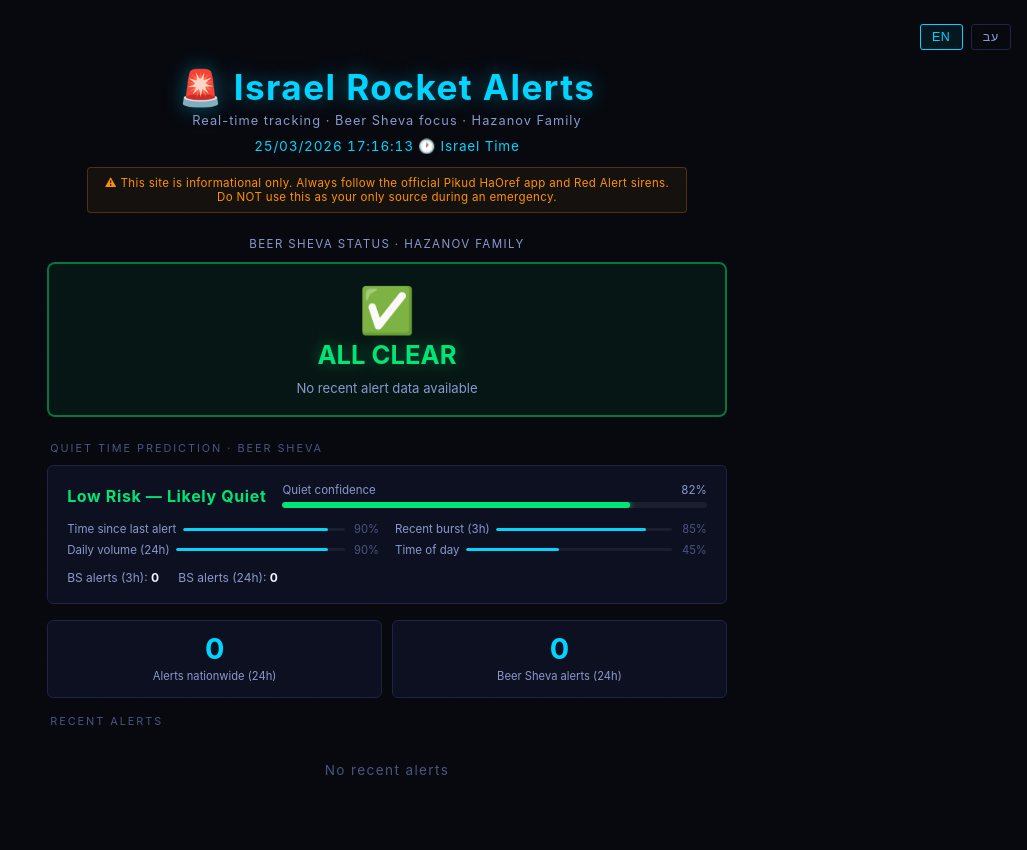
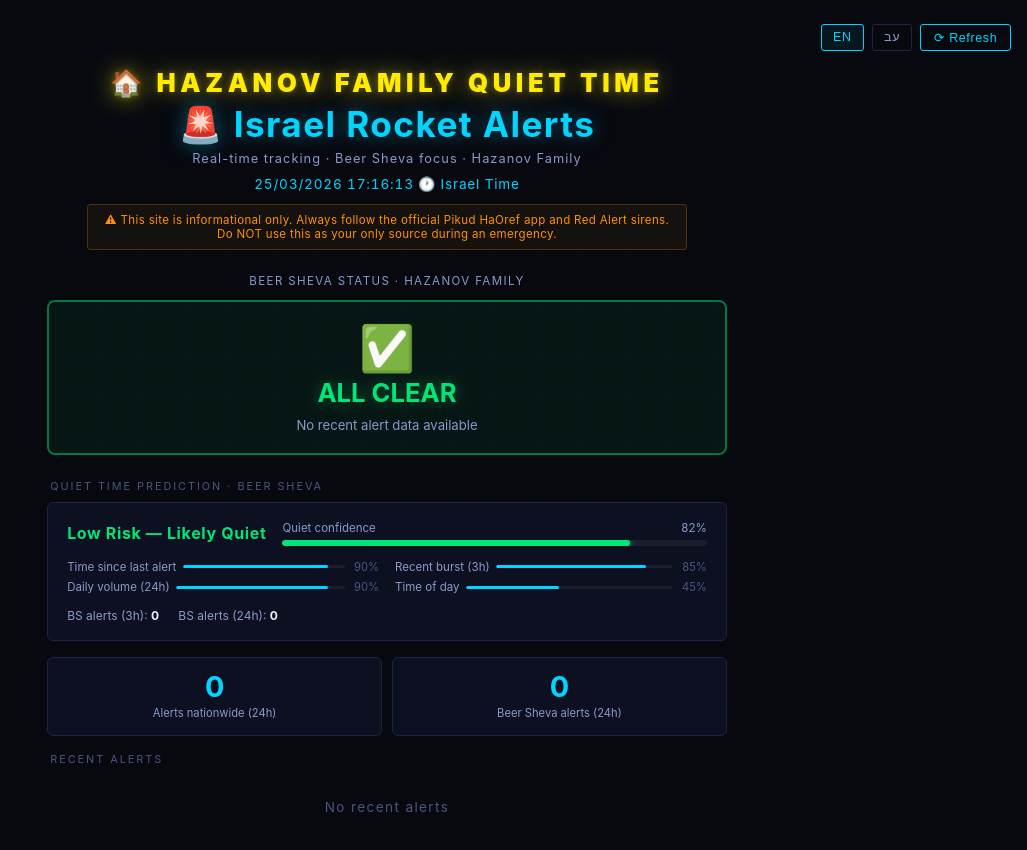
Before and after one commit to BorisHaz/israel-rocket-alerts, a plain HTML site: page index.html in a window 1280 px wide. Shown: the whole page, without its empty margins (253-1280 px from the left). Drawn offline with Linux system fonts and the light colour scheme.

Commit message:
feat: Hazanov Family Quiet Time title, refresh button, 30s polling, repository_dispatch trigger

```diff
--- a/index.html
+++ b/index.html
@@ -3,7 +3,7 @@
 <head>
   <meta charset="UTF-8" />
   <meta name="viewport" content="width=device-width, initial-scale=1.0" />
-  <title>Israel Rocket Alerts · Beer Sheva</title>
+  <title>Hazanov Family Quiet Time · Israel Alerts</title>
   <style>
     :root {
       --bg:       #07090f;
@@ -54,10 +54,28 @@
       border-radius: 3px; cursor: pointer; font-size: 0.78rem;
       letter-spacing: 0.05em; transition: all 0.15s;
     }
+    .refresh-btn {
+      background: transparent; border: 1px solid var(--cyan);
+      color: var(--cyan); padding: 0.3rem 0.8rem;
+      border-radius: 3px; cursor: pointer; font-size: 0.78rem;
+      letter-spacing: 0.05em; transition: all 0.15s;
+    }
+    .refresh-btn:hover { background: rgba(0,212,255,0.12); }
+    .refresh-btn:disabled { opacity: 0.4; cursor: not-allowed; }
     .lang-btn.active { border-color: var(--cyan); color: var(--cyan); background: rgba(0,212,255,0.07); }
 
     /* ── HEADER ── */
     header { text-align: center; margin-bottom: 1.5rem; }
+
+    .family-title {
+      font-size: clamp(1.1rem, 3.5vw, 1.6rem);
+      font-weight: 900;
+      letter-spacing: 0.18em;
+      text-transform: uppercase;
+      color: var(--yellow);
+      text-shadow: 0 0 24px rgba(255,234,0,0.55), 0 0 6px rgba(255,234,0,0.3);
+      margin-bottom: 0.35rem;
+    }
 
     header h1 {
       font-size: clamp(1.5rem, 4vw, 2.2rem);
@@ -281,9 +299,14 @@
 <div class="lang-toggle">
   <button class="lang-btn active" id="btn-en" onclick="setLang('en')">EN</button>
   <button class="lang-btn"        id="btn-he" onclick="setLang('he')">עב</button>
+  <button class="refresh-btn"     id="refresh-btn" onclick="triggerRefresh()">⟳ Refresh</button>
 </div>
 
 <header>
+  <div class="family-title">
+    <span class="en">🏠 Hazanov Family Quiet Time</span>
+    <span class="he" dir="rtl">🏠 זמן שקט למשפחת חזנוב</span>
+  </div>
   <h1>
     <span class="en">🚨 Israel Rocket Alerts</span>
     <span class="he" dir="rtl">🚨 התרעות טילים - ישראל</span>
@@ -518,9 +541,18 @@
 setInterval(updateClock, 1000);
 updateClock();
 
-// Data refreshes every 60 seconds
+async function triggerRefresh() {
+  const btn = document.getElementById('refresh-btn');
+  btn.disabled = true;
+  btn.textContent = '⟳ Loading…';
+  await loadData();
+  btn.disabled = false;
+  btn.textContent = '⟳ Refresh';
+}
+
+// Data polls every 30 seconds to catch updates quickly
 loadData();
-setInterval(loadData, 60 * 1000);
+setInterval(loadData, 30 * 1000);
 </script>
 </body>
 </html>
```
Also changed, not shown: 1 other file.
